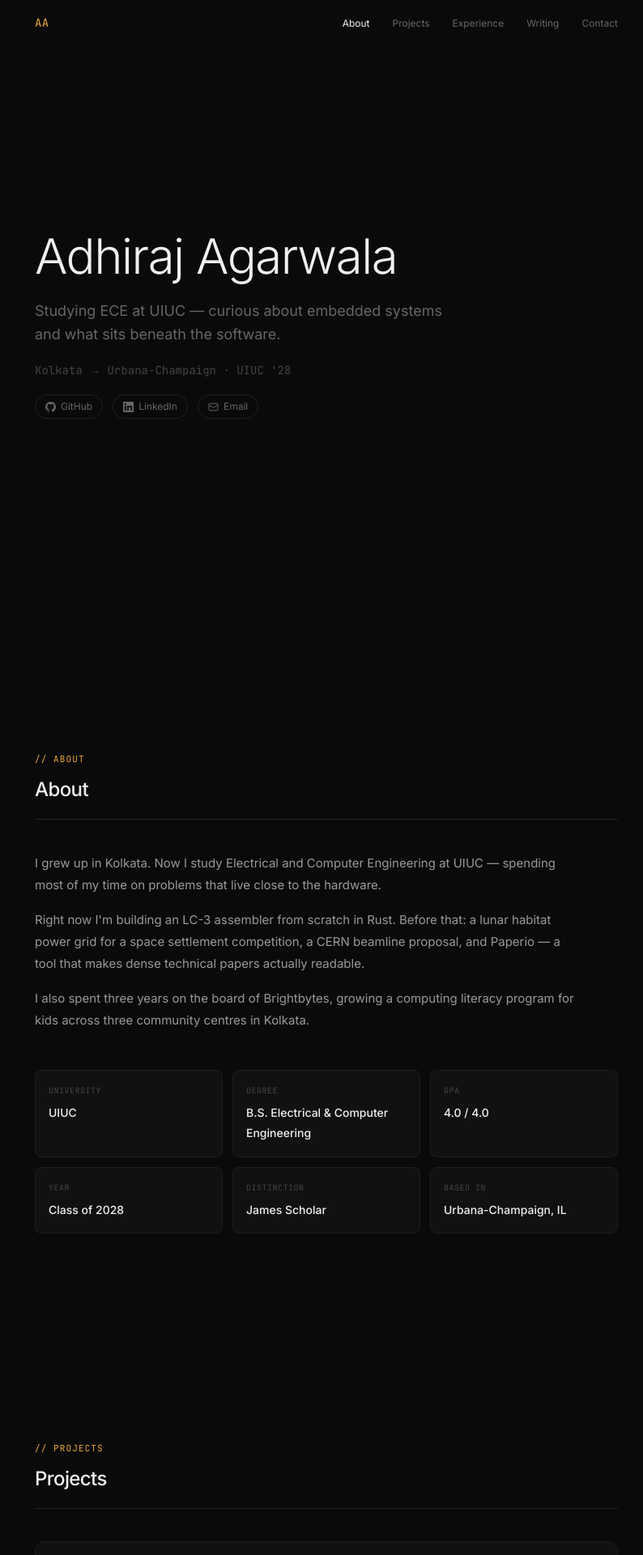
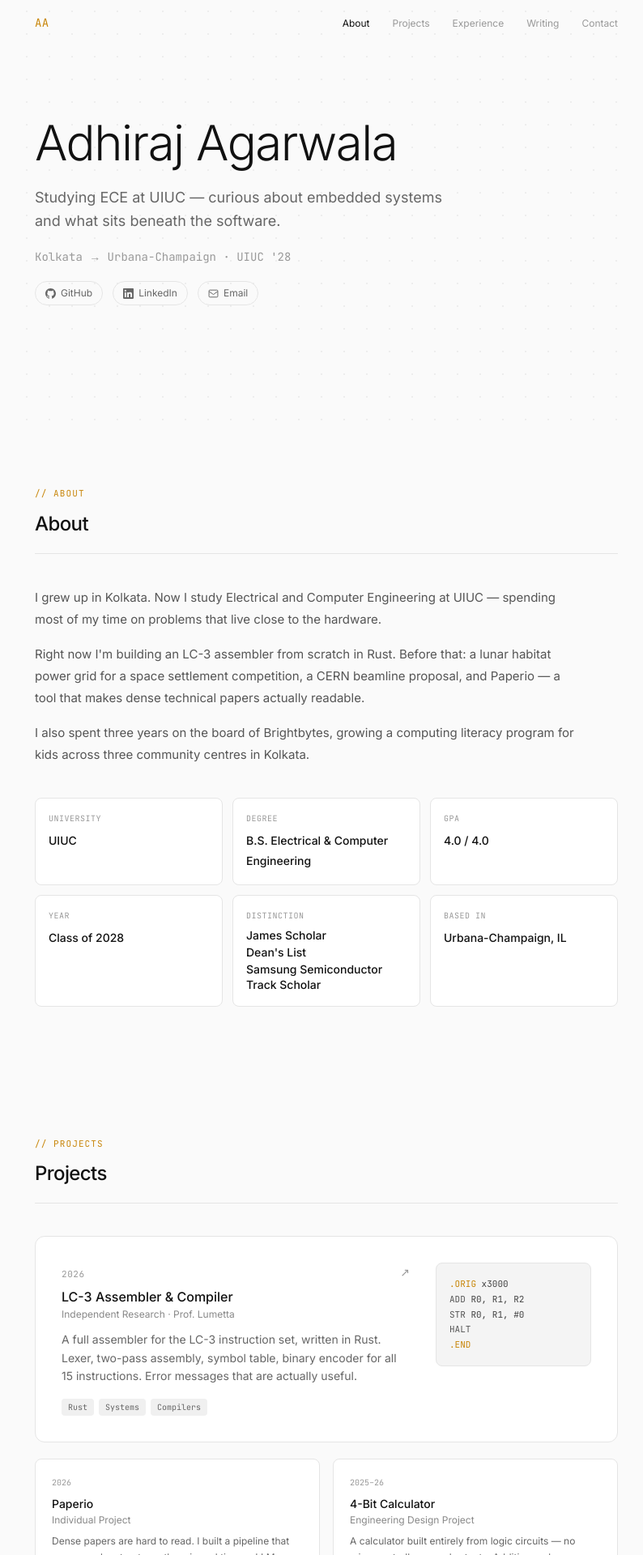
Before and after one commit to adhirajagarwala/portfolio, a Next.js app: page / in a window 1280 px wide. Shown: the top 1920 px of the page at 81% size, without its empty margins (237-1031 px from the left). Built offline with nearby package versions, Linux system fonts and the light colour scheme.

Commit message:
Light mode conversion + Distinction multi-line + reduce section spacing

```diff
--- a/src/app/globals.css
+++ b/src/app/globals.css
@@ -1,16 +1,17 @@
 @import "tailwindcss";
 
 @theme inline {
-  /* Colors */
-  --color-bg:               #0a0a0a;
-  --color-surface:          #111111;
-  --color-surface-elevated: #1a1a1a;
-  --color-border:           #222222;
-  --color-primary:          #f0f0f0;
+  /* Colors — light mode */
+  --color-bg:               #fafafa;
+  --color-surface:          #ffffff;
+  --color-surface-elevated: #f4f4f4;
+  --color-border:           #e5e5e5;
+  --color-border-subtle:    #efefef;
+  --color-primary:          #111111;
   --color-muted:            #666666;
-  --color-subtle:           #444444;
-  --color-accent:           #E8A838;
-  --color-accent-muted:     rgba(232, 168, 56, 0.12);
+  --color-subtle:           #999999;
+  --color-accent:           #C8860A;
+  --color-accent-muted:     rgba(200, 134, 10, 0.08);
 
   /* Fonts */
   --font-sans: var(--font-inter);
@@ -24,8 +25,8 @@ html {
 }
 
 body {
-  background-color: #0a0a0a;
-  color: #f0f0f0;
+  background-color: #fafafa;
+  color: #111111;
   font-family: var(--font-inter), system-ui, sans-serif;
   font-size: 15px;
   line-height: 1.7;
@@ -63,21 +64,21 @@ body {
 /* ── Dot grid (hero background) ──────────────────────────── */
 
 .dot-grid {
-  background-image: radial-gradient(circle, rgba(255,255,255,0.55) 1px, transparent 1px);
+  background-image: radial-gradient(circle, #d4d4d4 1px, transparent 1px);
   background-size: 28px 28px;
-  opacity: 0.045;
+  opacity: 0.35;
   pointer-events: none;
 }
 
 /* ── Selection ───────────────────────────────────────────── */
 
 ::selection {
-  background-color: rgba(232, 168, 56, 0.18);
-  color: #f0f0f0;
+  background-color: rgba(200, 134, 10, 0.12);
+  color: #111111;
 }
 
 /* ── Scrollbar ───────────────────────────────────────────── */
 
 ::-webkit-scrollbar       { width: 5px; }
-::-webkit-scrollbar-track { background: #0a0a0a; }
-::-webkit-scrollbar-thumb { background: #222; border-radius: 3px; }
+::-webkit-scrollbar-track { background: #fafafa; }
+::-webkit-scrollbar-thumb { background: #d0d0d0; border-radius: 3px; }
--- a/src/components/About.tsx
+++ b/src/components/About.tsx
@@ -2,26 +2,28 @@ import { about } from "@/lib/data";
 import Reveal from "./Reveal";
 import SectionHeader from "./SectionHeader";
 
-const stats = [
+type StatValue = string | string[];
+
+const stats: { label: string; value: StatValue }[] = [
   { label: "University",  value: "UIUC" },
   { label: "Degree",      value: "B.S. Electrical & Computer Engineering" },
   { label: "GPA",         value: "4.0 / 4.0" },
   { label: "Year",        value: "Class of 2028" },
-  { label: "Distinction", value: "James Scholar" },
+  { label: "Distinction", value: ["James Scholar", "Dean's List", "Samsung Semiconductor Track Scholar"] },
   { label: "Based in",    value: "Urbana-Champaign, IL" },
 ];
 
 export default function About() {
   return (
-    <section id="about" className="px-6 max-w-3xl mx-auto w-full py-32">
+    <section id="about" className="px-6 max-w-3xl mx-auto w-full py-20">
       <Reveal>
         <SectionHeader label="about" heading="About" />
       </Reveal>
 
       <Reveal delay={80}>
-        <div className="flex flex-col gap-4 mb-12">
+        <div className="flex flex-col gap-4 mb-10">
           {about.split("\n\n").map((para, i) => (
-            <p key={i} className="text-[#999] text-[15px] leading-[1.8] max-w-2xl">
+            <p key={i} className="text-[#555] text-[15px] leading-[1.8] max-w-2xl">
               {para}
             </p>
           ))}
@@ -33,14 +35,24 @@ export default function About() {
           {stats.map((item) => (
             <div
               key={item.label}
-              className="bg-[#111] border border-[#1e1e1e] rounded-lg p-4"
+              className="bg-white border border-[#e5e5e5] rounded-lg p-4"
             >
-              <span className="block font-mono text-[10px] text-[#444] uppercase tracking-wider mb-1.5">
+              <span className="block font-mono text-[10px] text-[#999] uppercase tracking-wider mb-1.5">
                 {item.label}
               </span>
-              <span className="text-sm text-[#f0f0f0] font-medium">
-                {item.value}
-              </span>
+              {Array.isArray(item.value) ? (
+                <span className="flex flex-col gap-0.5">
+                  {item.value.map((v) => (
+                    <span key={v} className="text-sm text-[#111111] font-medium leading-snug block">
+                      {v}
+                    </span>
+                  ))}
+                </span>
+              ) : (
+                <span className="text-sm text-[#111111] font-medium">
+                  {item.value}
+                </span>
+              )}
             </div>
           ))}
         </div>
--- a/src/components/Footer.tsx
+++ b/src/components/Footer.tsx
@@ -1,7 +1,7 @@
 export default function Footer() {
   return (
-    <footer className="px-6 py-10 text-center border-t border-[#1a1a1a]">
-      <span className="font-mono text-[11px] text-[#444]">
+    <footer className="px-6 py-10 text-center border-t border-[#e5e5e5]">
+      <span className="font-mono text-[11px] text-[#999]">
         Adhiraj Agarwala · 2026
       </span>
     </footer>
--- a/src/components/Hero.tsx
+++ b/src/components/Hero.tsx
@@ -27,40 +27,35 @@ function EmailIcon() {
 
 export default function Hero() {
   return (
-    <section className="relative min-h-screen flex flex-col justify-center px-6 max-w-3xl mx-auto w-full">
-      {/* Dot grid background */}
+    <section className="relative min-h-[65vh] flex flex-col justify-center px-6 max-w-3xl mx-auto w-full">
       <div className="absolute inset-0 dot-grid" aria-hidden="true" />
 
       <div className="relative z-10 flex flex-col gap-5 max-w-xl">
-        {/* Name */}
-        <h1 className="hero-item hero-item-1 text-5xl sm:text-6xl font-light text-[#f0f0f0] tracking-tight leading-[1.1]">
+        <h1 className="hero-item hero-item-1 text-5xl sm:text-6xl font-light text-[#111111] tracking-tight leading-[1.1]">
           Adhiraj Agarwala
         </h1>
 
-        {/* Tagline */}
         <p className="hero-item hero-item-2 text-lg text-[#666] leading-relaxed max-w-lg">
           Studying ECE at UIUC — curious about embedded systems and what sits
           beneath the software.
         </p>
 
-        {/* Location line */}
-        <p className="hero-item hero-item-3 font-mono text-sm text-[#444]">
+        <p className="hero-item hero-item-3 font-mono text-sm text-[#999]">
           Kolkata → Urbana-Champaign · UIUC &apos;28
         </p>
 
-        {/* Links */}
         <div className="hero-item hero-item-4 flex items-center gap-3 flex-wrap">
           {[
-            { label: "GitHub",   href: meta.github,              icon: <GithubIcon />,   external: true  },
-            { label: "LinkedIn", href: meta.linkedin,            icon: <LinkedInIcon />, external: true  },
-            { label: "Email",    href: `mailto:${meta.email}`,   icon: <EmailIcon />,    external: false },
+            { label: "GitHub",   href: meta.github,            icon: <GithubIcon />,   external: true  },
+            { label: "LinkedIn", href: meta.linkedin,          icon: <LinkedInIcon />, external: true  },
+            { label: "Email",    href: `mailto:${meta.email}`, icon: <EmailIcon />,    external: false },
           ].map((link) => (
             <a
               key={link.label}
               href={link.href}
               target={link.external ? "_blank" : undefined}
               rel={link.external ? "noopener noreferrer" : undefined}
-              className="inline-flex items-center gap-1.5 text-xs text-[#666] border border-[#222] px-3 py-1.5 rounded-full hover:text-[#f0f0f0] hover:border-[#444] transition-colors"
+              className="inline-flex items-center gap-1.5 text-xs text-[#666] border border-[#e5e5e5] px-3 py-1.5 rounded-full hover:text-[#111111] hover:border-[#999] transition-colors"
             >
               {link.icon}
               {link.label}
--- a/src/components/Nav.tsx
+++ b/src/components/Nav.tsx
@@ -14,8 +14,8 @@ const navLinks = [
 const sectionIds = ["about", "projects", "experience", "writing", "contact"];
 
 export default function Nav() {
-  const [scrolled, setScrolled]       = useState(false);
-  const [activeSection, setActive]    = useState("");
+  const [scrolled, setScrolled]    = useState(false);
+  const [activeSection, setActive] = useState("");
 
   useEffect(() => {
     const onScroll = () => setScrolled(window.scrollY > 24);
@@ -24,7 +24,6 @@ export default function Nav() {
     return () => window.removeEventListener("scroll", onScroll);
   }, []);
 
-  // Scroll-spy
   useEffect(() => {
     const observer = new IntersectionObserver(
       (entries) => {
@@ -45,20 +44,18 @@ export default function Nav() {
     <header
       className={`fixed top-0 left-0 right-0 z-50 transition-all duration-300 ${
         scrolled
-          ? "bg-[#0a0a0a]/85 backdrop-blur-sm border-b border-[#222]"
+          ? "bg-[#fafafa]/80 backdrop-blur-sm border-b border-[#e5e5e5]"
           : "bg-transparent"
       }`}
     >
       <nav className="max-w-3xl mx-auto px-6 h-14 flex items-center justify-between">
-        {/* Monogram */}
         <Link
           href="/"
-          className="font-mono text-sm text-[#E8A838] hover:text-[#f0c060] transition-colors tracking-wide"
+          className="font-mono text-sm text-[#C8860A] hover:text-[#a06800] transition-colors tracking-wide"
         >
           AA
         </Link>
 
-        {/* Nav links */}
         <ul className="flex items-center gap-7">
           {navLinks.map((l) => {
             const isActive = activeSection === l.href.replace("#", "");
@@ -68,8 +65,8 @@ export default function Nav() {
                   href={l.href}
                   className={`text-xs transition-colors ${
                     isActive
-                      ? "text-[#f0f0f0]"
-                      : "text-[#666] hover:text-[#f0f0f0]"
+                      ? "text-[#111111]"
+                      : "text-[#999] hover:text-[#111111]"
                   }`}
                 >
                   {l.label}
--- a/src/components/Projects.tsx
+++ b/src/components/Projects.tsx
@@ -2,39 +2,37 @@ import { projects } from "@/lib/data";
 import Reveal from "./Reveal";
 import SectionHeader from "./SectionHeader";
 
-// The first project is featured as a hero card
 const heroProject = projects[0];
 const gridProjects = projects.slice(1).filter((p) => !p.hidden);
 
 export default function Projects() {
   return (
-    <section id="projects" className="px-6 max-w-3xl mx-auto w-full py-32">
+    <section id="projects" className="px-6 max-w-3xl mx-auto w-full py-20">
       <Reveal>
         <SectionHeader label="projects" heading="Projects" />
       </Reveal>
 
       {/* ── Hero card: LC-3 Assembler ────────────────────── */}
       <Reveal delay={80}>
-        <div className="bg-[#111] border border-[#1e1e1e] rounded-xl p-7 sm:p-8 mb-6 hover:-translate-y-0.5 transition-transform duration-200">
+        <div className="bg-white border border-[#e5e5e5] rounded-xl p-7 sm:p-8 mb-5 hover:-translate-y-0.5 transition-transform duration-200">
           <div className="flex flex-col sm:flex-row sm:gap-8 gap-6">
-            {/* Left: content */}
             <div className="flex flex-col gap-3 flex-1">
               <div className="flex items-start justify-between gap-4">
                 <div>
-                  <span className="font-mono text-[11px] text-[#444] uppercase tracking-wider">
+                  <span className="font-mono text-[11px] text-[#999] uppercase tracking-wider">
                     {heroProject.year}
                   </span>
-                  <h3 className="text-base font-medium text-[#f0f0f0] mt-1">
+                  <h3 className="text-base font-medium text-[#111111] mt-1">
                     {heroProject.title}
                   </h3>
-                  <p className="text-xs text-[#555] mt-0.5">{heroProject.org}</p>
+                  <p className="text-xs text-[#888] mt-0.5">{heroProject.org}</p>
                 </div>
                 {heroProject.link && (
                   <a
                     href={heroProject.link}
                     target="_blank"
                     rel="noopener noreferrer"
-                    className="text-[#444] hover:text-[#E8A838] transition-colors text-sm shrink-0 mt-0.5"
+                    className="text-[#999] hover:text-[#C8860A] transition-colors text-sm shrink-0 mt-0.5"
                     aria-label="View on GitHub"
                   >
                     ↗
@@ -48,7 +46,7 @@ export default function Projects() {
                 {heroProject.tags.map((tag) => (
                   <span
                     key={tag}
-                    className="font-mono text-[10px] text-[#555] bg-[#1a1a1a] px-2 py-0.5 rounded"
+                    className="font-mono text-[10px] text-[#666] bg-[#f0f0f0] px-2 py-0.5 rounded"
                   >
                     {tag}
                   </span>
@@ -56,18 +54,18 @@ export default function Projects() {
               </div>
             </div>
 
-            {/* Right: code block */}
+            {/* Code block */}
             <div className="sm:w-48 shrink-0">
-              <pre className="font-mono text-[11px] leading-[1.7] bg-[#0f0f0f] border border-[#1a1a1a] rounded-lg p-4 text-[#555] overflow-hidden">
-                <span className="text-[#E8A838]">.ORIG</span>
+              <pre className="font-mono text-[11px] leading-[1.7] bg-[#f4f4f4] border border-[#e5e5e5] rounded-lg p-4 text-[#444] overflow-hidden">
+                <span className="text-[#C8860A]">.ORIG</span>
                 {" x3000\n"}
-                <span className="text-[#888]">ADD</span>
+                <span className="text-[#555]">ADD</span>
                 {" R0, R1, R2\n"}
-                <span className="text-[#888]">STR</span>
+                <span className="text-[#555]">STR</span>
                 {" R0, R1, #0\n"}
-                <span className="text-[#888]">HALT</span>
+                <span className="text-[#555]">HALT</span>
                 {"\n"}
-                <span className="text-[#E8A838]">.END</span>
+                <span className="text-[#C8860A]">.END</span>
               </pre>
             </div>
           </div>
@@ -78,24 +76,24 @@ export default function Projects() {
       <div className="grid grid-cols-1 sm:grid-cols-2 gap-4">
         {gridProjects.map((p, i) => (
           <Reveal key={p.title} delay={100 + i * 60}>
-            <div className="bg-[#0f0f0f] border border-[#1a1a1a] rounded-lg p-5 hover:border-[#2a2a2a] hover:-translate-y-0.5 transition-all duration-200 h-full flex flex-col">
+            <div className="bg-white border border-[#e5e5e5] rounded-lg p-5 hover:border-[#d0d0d0] hover:-translate-y-0.5 transition-all duration-200 h-full flex flex-col">
               <div className="flex items-start justify-between gap-2 mb-2">
-                <span className="font-mono text-[10px] text-[#444]">{p.year}</span>
+                <span className="font-mono text-[10px] text-[#999]">{p.year}</span>
                 {p.link && (
                   <a
                     href={p.link}
                     target="_blank"
                     rel="noopener noreferrer"
-                    className="text-[#444] hover:text-[#E8A838] transition-colors text-xs"
+                    className="text-[#999] hover:text-[#C8860A] transition-colors text-xs"
                   >
                     ↗
                   </a>
                 )}
               </div>
-              <h3 className="text-sm font-medium text-[#f0f0f0] mb-0.5">
+              <h3 className="text-sm font-medium text-[#111111] mb-0.5">
                 {p.title}
               </h3>
-              <p className="text-xs text-[#555] mb-2">{p.org}</p>
+              <p className="text-xs text-[#888] mb-2">{p.org}</p>
               <p className="text-xs text-[#666] leading-relaxed flex-1">
                 {p.description}
               </p>
@@ -103,7 +101,7 @@ export default function Projects() {
                 {p.tags.map((tag) => (
                   <span
                     key={tag}
-                    className="font-mono text-[10px] text-[#444] bg-[#1a1a1a] px-2 py-0.5 rounded"
+                    className="font-mono text-[10px] text-[#666] bg-[#f0f0f0] px-2 py-0.5 rounded"
                   >
                     {tag}
                   </span>
--- a/src/components/SectionHeader.tsx
+++ b/src/components/SectionHeader.tsx
@@ -1,18 +1,18 @@
 interface SectionHeaderProps {
-  label: string;   // e.g. "about"  → renders as "// ABOUT"
-  heading: string; // e.g. "About"  → renders as h2
+  label: string;
+  heading: string;
 }
 
 export default function SectionHeader({ label, heading }: SectionHeaderProps) {
   return (
     <div className="mb-10">
-      <p className="font-mono text-[#E8A838] text-[11px] uppercase tracking-widest mb-3">
+      <p className="font-mono text-[#C8860A] text-[11px] uppercase tracking-widest mb-3">
         // {label}
       </p>
-      <h2 className="text-2xl font-medium text-[#f0f0f0] tracking-tight mb-5">
+      <h2 className="text-2xl font-medium text-[#111111] tracking-tight mb-5">
         {heading}
       </h2>
-      <div className="h-px bg-[#222222]" />
+      <div className="h-px bg-[#e5e5e5]" />
     </div>
   );
 }
--- a/src/components/Writing.tsx
+++ b/src/components/Writing.tsx
@@ -4,13 +4,13 @@ import SectionHeader from "./SectionHeader";
 
 export default function Writing() {
   return (
-    <section id="writing" className="px-6 max-w-3xl mx-auto w-full py-32">
+    <section id="writing" className="px-6 max-w-3xl mx-auto w-full py-20">
       <Reveal>
         <SectionHeader label="writing" heading="Writing" />
       </Reveal>
 
       <Reveal delay={80}>
-        <div className="border border-[#1e1e1e] rounded-lg p-8 flex flex-col gap-3">
+        <div className="border border-[#e5e5e5] rounded-lg p-8 flex flex-col gap-3">
           <p className="text-sm text-[#666] leading-relaxed">
             Nothing here yet. I write when I have something worth saying —
             usually about building things or how they work underneath. No
@@ -18,7 +18,7 @@ export default function Writing() {
           </p>
           <Link
             href="/blog"
-            className="font-mono text-[11px] text-[#E8A838] hover:underline w-fit"
+            className="font-mono text-[11px] text-[#C8860A] hover:underline w-fit"
           >
             Go to blog →
           </Link>
```
Also changed, not shown: src/components/Contact.tsx (+6 -6 lines), src/components/Education.tsx (+7 -8 lines), src/components/Experience.tsx (+9 -14 lines), src/components/Skills.tsx (+4 -4 lines).
